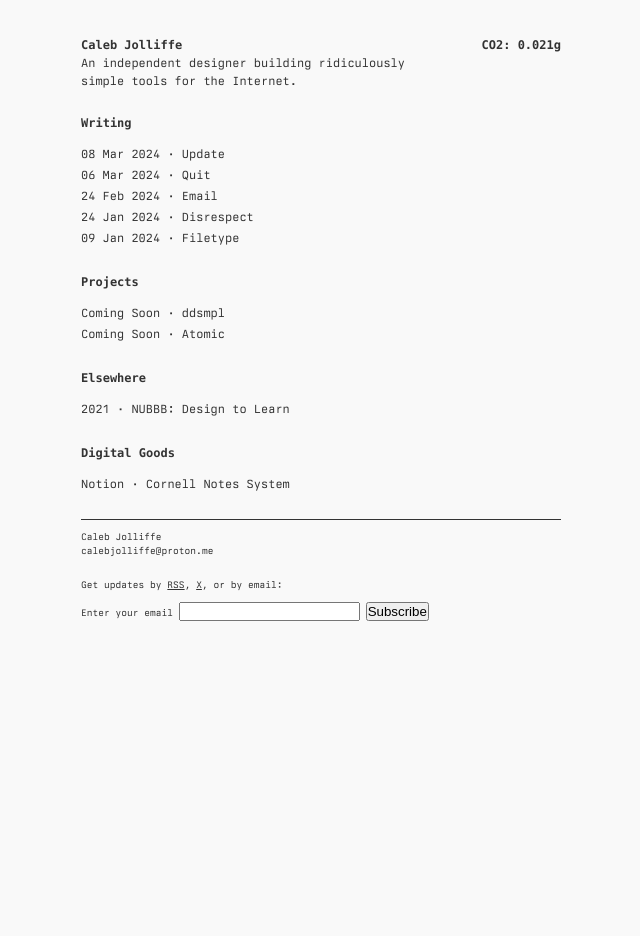
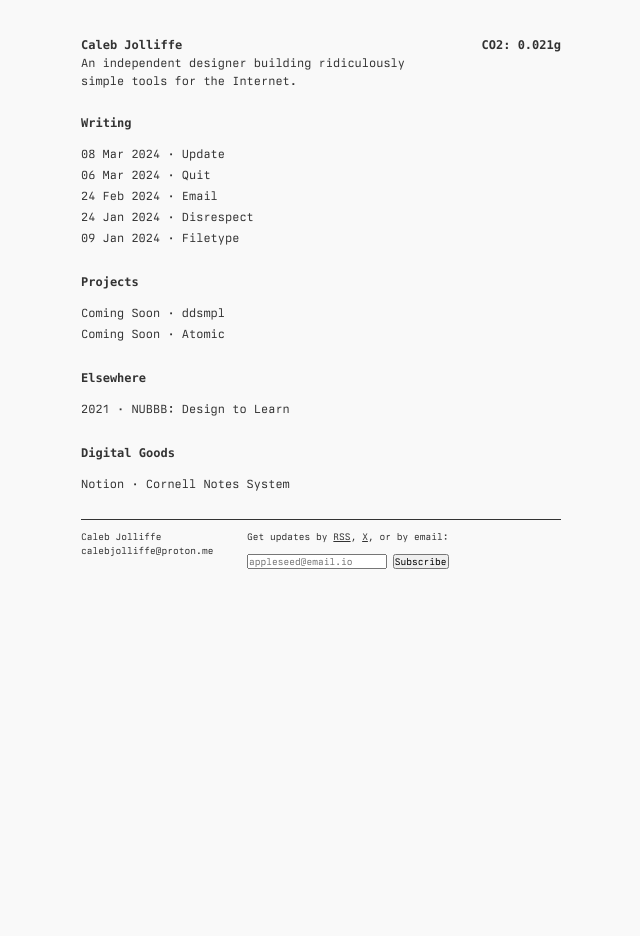
Before and after one commit to hayleyjolliffe/cv, a Jekyll site: the page built from index.html, in a window 1280 px wide. Shown: the whole page, without its empty margins (319-959 px from the left). Built offline with Jekyll 4.4.1, drawn with Linux system fonts in a browser that asks for light colours; some web fonts are replaced.

Commit message:
Update email form

```diff
--- a/_layouts/default.html
+++ b/_layouts/default.html
@@ -53,8 +53,7 @@
                     Get updates by <a href="https://calebjolliffe.co/rss">RSS</a>, <a href="https://x.com/calebjolliffe">X</a>, or by email:
                 </p>
                 <form action="https://buttondown.email/api/emails/embed-subscribe/calebjolliffe" method="post" target="popupwindow" onsubmit="window.open('https://buttondown.email/calebjolliffe', 'popupwindow')" class="embeddable-buttondown-form">
-                    <label for="bd-email">Enter your email</label>
-                    <input type="email" name="email" id="bd-email" />
+                    <input type="email" name="email" id="bd-email" placeholder="appleseed@email.io"/>
                     <input type="submit" value="Subscribe" />
                 </form>
             </div>
--- a/assets/style.css
+++ b/assets/style.css
@@ -62,6 +62,11 @@ img {
 table {
     font-size:inherit;
     font:100%;
+}
+
+input {
+    font-family:'Berkeley Mono', Menlo, Monaco, monospace;
+    font-size:inherit;
 }
 
 
```
